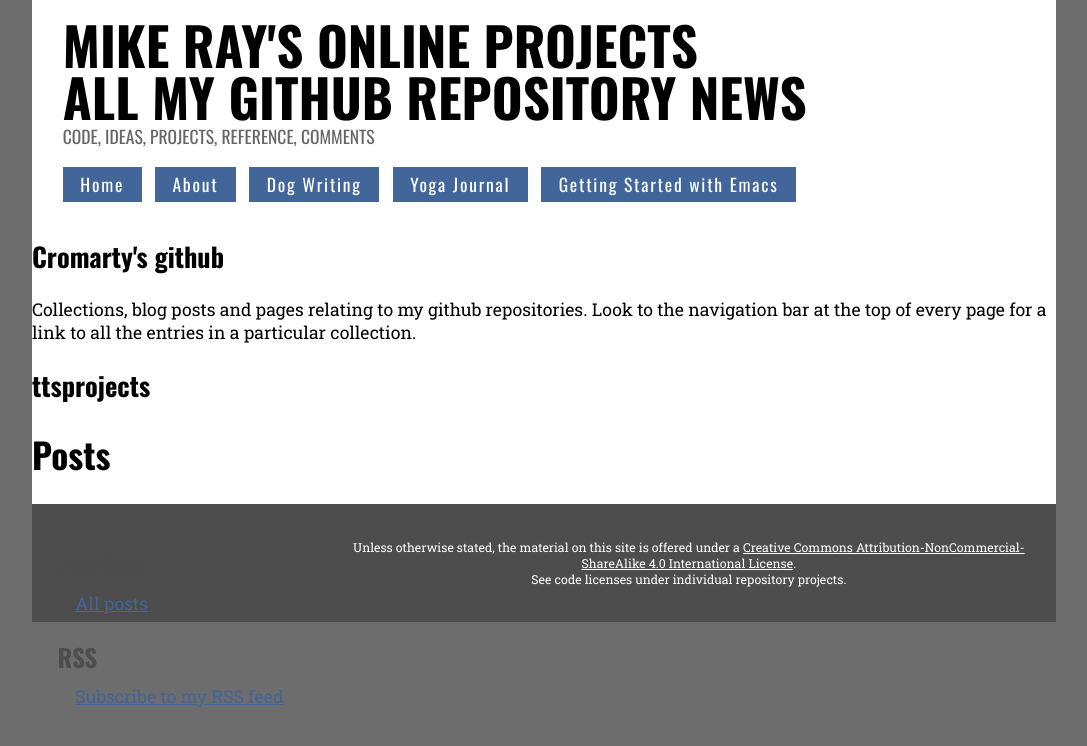
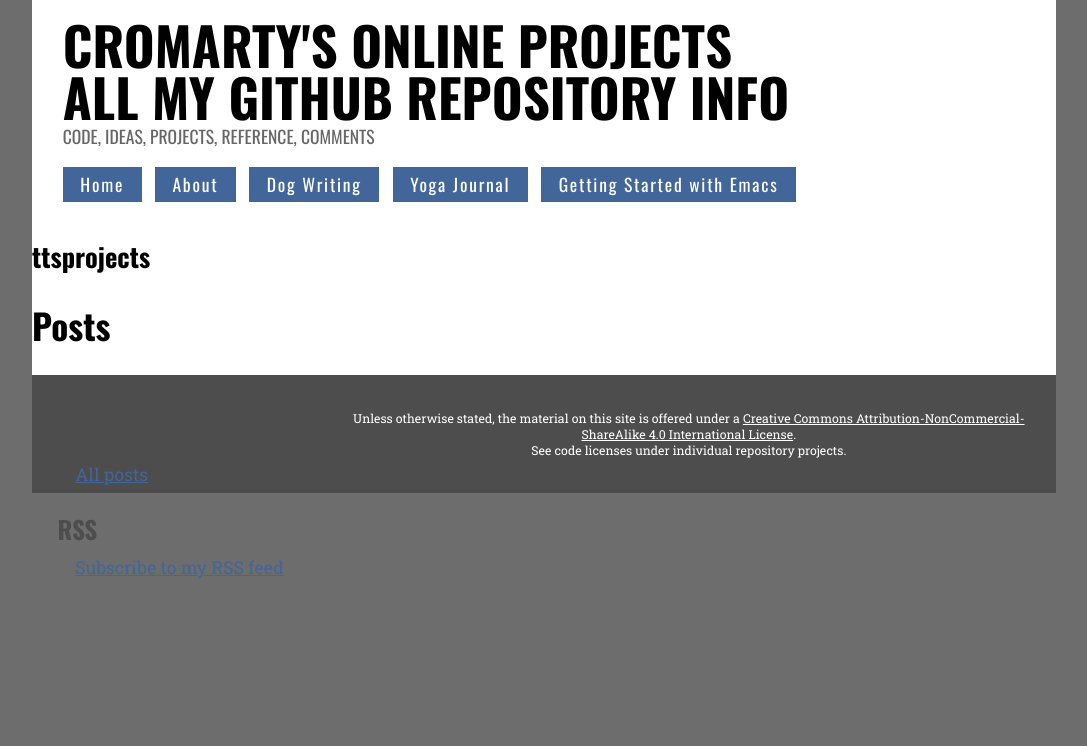
Before and after one commit to cromarty/cromarty.github.io, a Jekyll site: the page built from index.html, in a window 1280 px wide. Shown: the top 746 px of the page, without its empty margins (96-1183 px from the left). Built offline with Jekyll 4.4.1, drawn with Linux system fonts in a browser that asks for light colours; the list of posts is cut into pages by our own code.

Commit message:
On branch master Changes to be committed:
	modified:   _config.yml
	modified:   index.html

```diff
--- a/_config.yml
+++ b/_config.yml
@@ -1,6 +1,6 @@
 #Site settings
-name: Mike Ray's Online Projects
-title: All my github Repository News
+name: Cromarty's Online Projects
+title: All my github repository info
 tagline: Code, ideas, projects, reference, comments
 baseurl: ''
 url: "https://cromarty.github.io/"
--- a/index.html
+++ b/index.html
@@ -3,12 +3,6 @@
 ---
 <body>
 
-<h2>Cromarty's github</h2>
-
-<p>Collections, blog posts and pages relating to my github repositories. Look to the
-navigation bar at the top of every page for a link to all the entries in a
-particular collection.
-<p>
 
 <h2>ttsprojects</h2>
 
```
